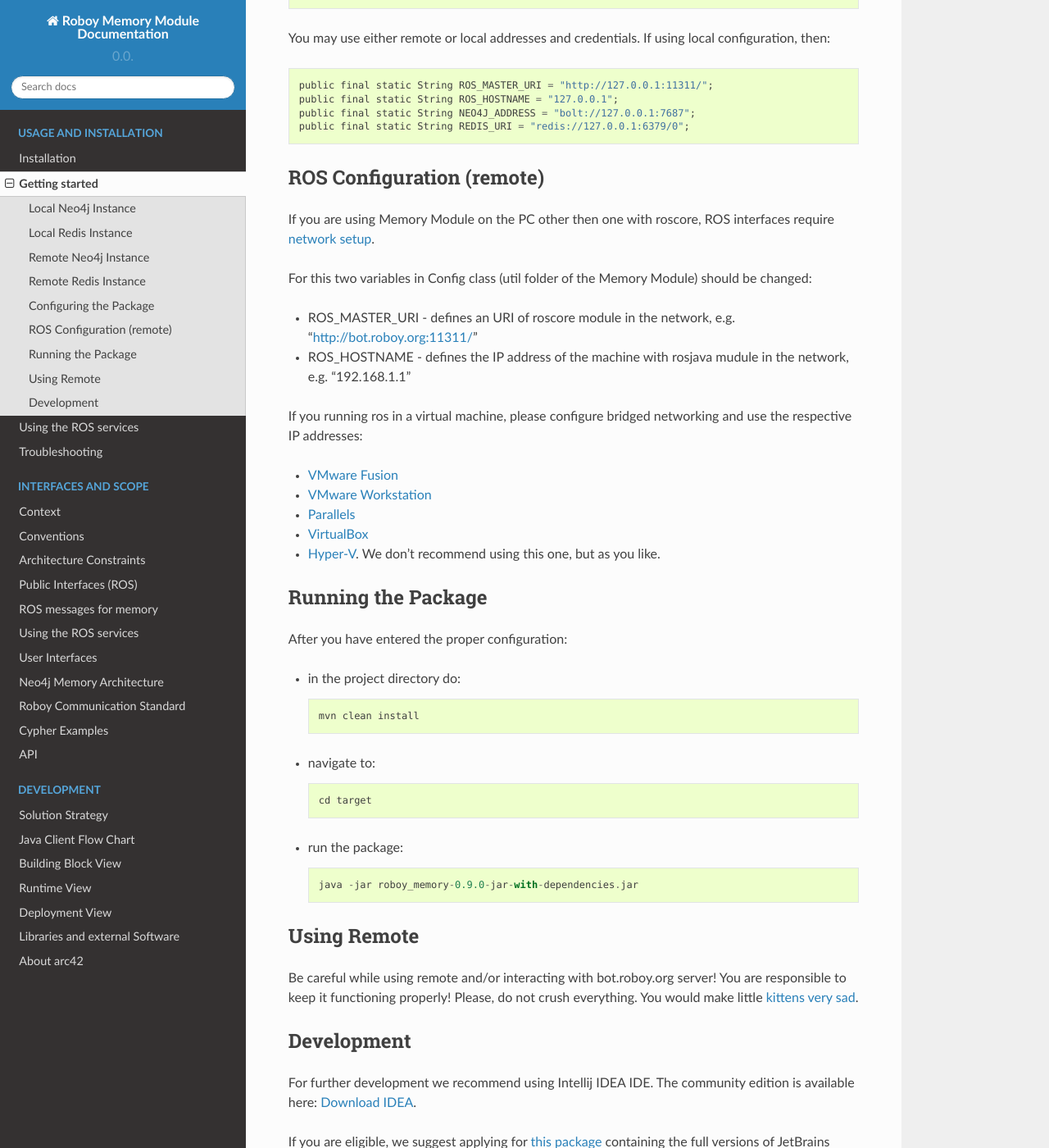
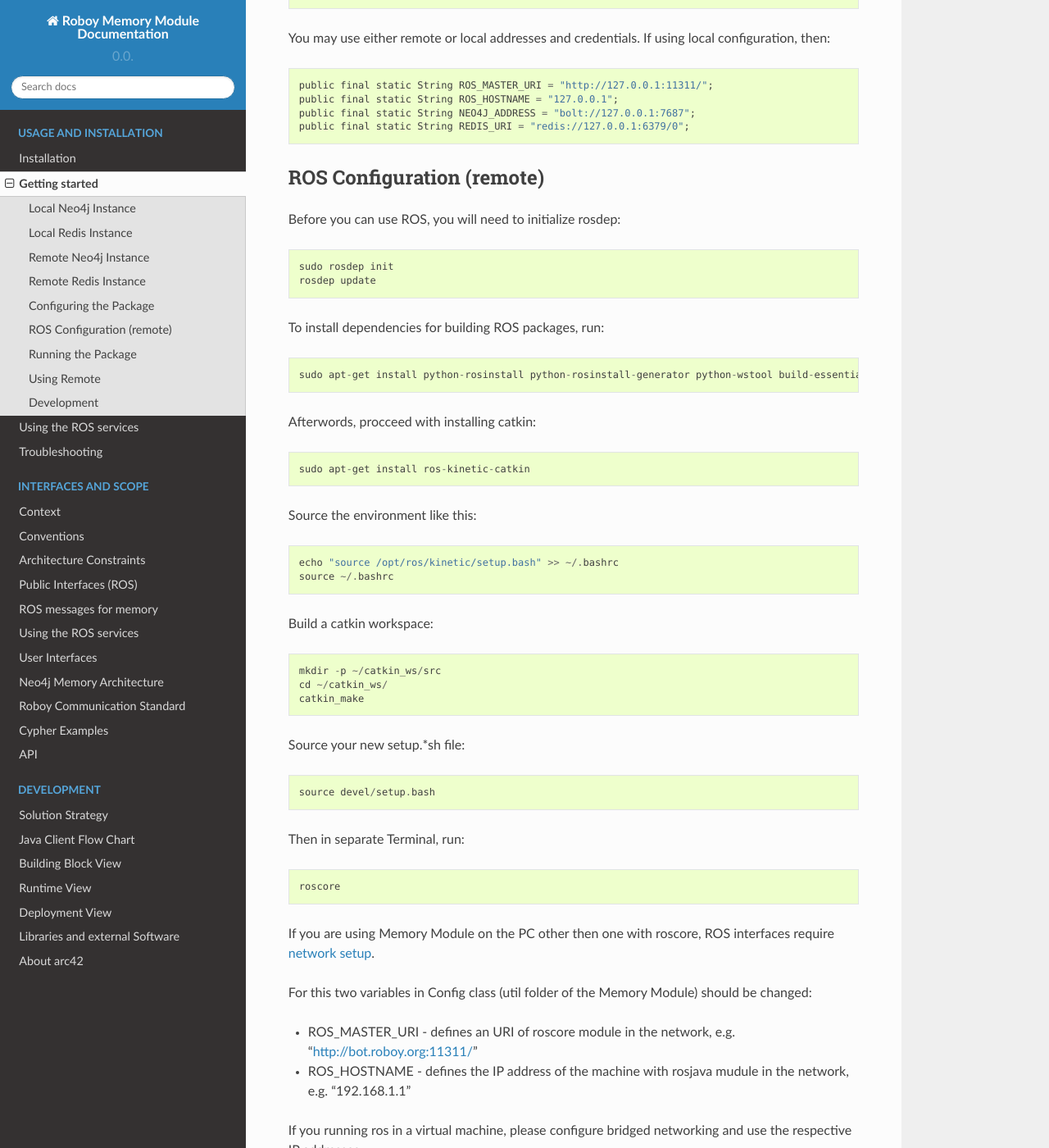
Before and after one commit to Roboy/memory, a Sphinx documentation site: the page built from docs/Usage/1_getting_started.rst, in a window 1280 px wide and 1400 px high, scrolled down 2877 px. Shown: the whole window at 82% size. Built offline with Sphinx 7.4.7 and the Read the Docs theme 2.0.0, drawn with Linux system fonts in a browser that asks for light colours.

Commit message:
Usage and Instalation are finished

```diff
--- a/docs/Usage/1_getting_started.rst
+++ b/docs/Usage/1_getting_started.rst
@@ -127,7 +127,37 @@ You may use either remote or local addresses and credentials. If using local con
 ROS Configuration (remote)
 ---------------------------------------------------
 
+Before you can use ROS, you will need to initialize rosdep::
 
+    sudo rosdep init
+    rosdep update
+
+To install dependencies for building ROS packages, run::
+
+    sudo apt-get install python-rosinstall python-rosinstall-generator python-wstool build-essential
+
+Afterwords, procceed with installing catkin::
+
+    sudo apt-get install ros-kinetic-catkin
+
+Source the environment like this::
+
+    echo "source /opt/ros/kinetic/setup.bash" >> ~/.bashrc
+    source ~/.bashrc
+
+Build a catkin workspace::
+
+    mkdir -p ~/catkin_ws/src
+    cd ~/catkin_ws/
+    catkin_make
+
+Source your new setup.*sh file::
+
+    source devel/setup.bash
+
+Then in separate Terminal, run::
+
+    roscore
 
 If you are using Memory Module on the PC other then one with roscore, ROS interfaces require `network setup <http://wiki.ros.org/ROS/NetworkSetup>`_.
 
```
